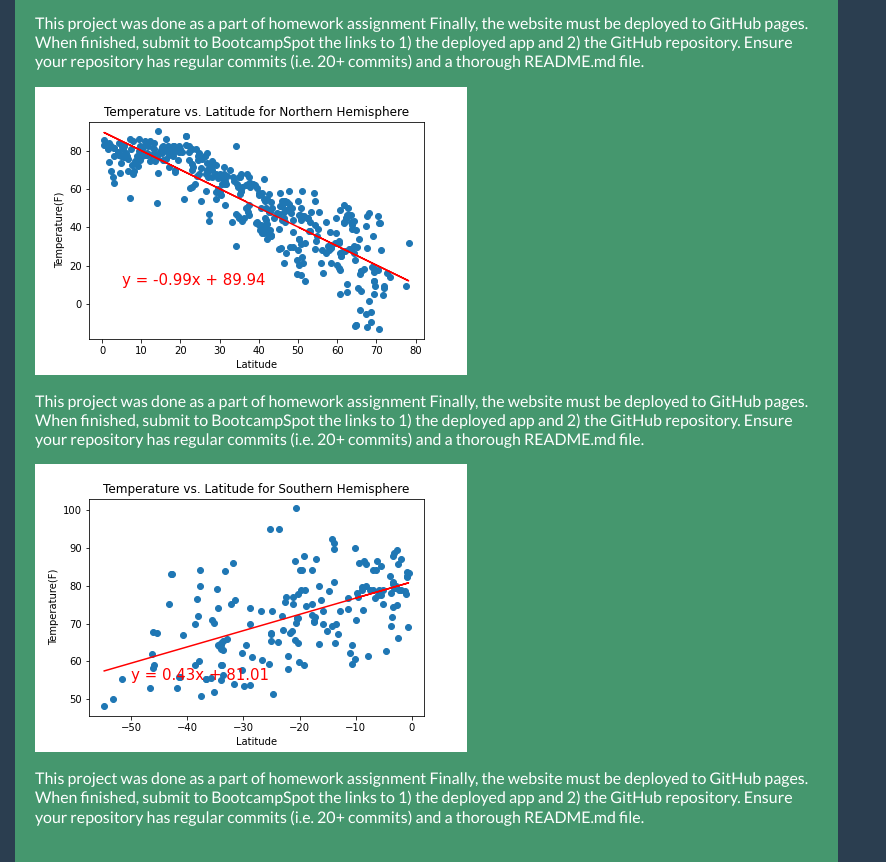
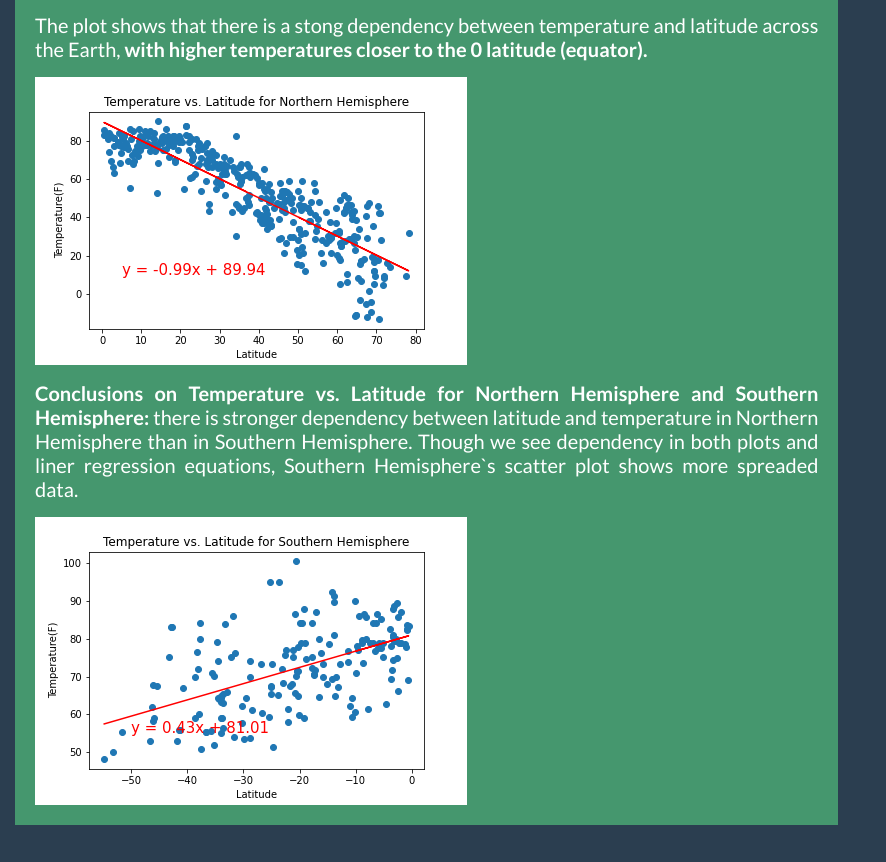
Before and after one commit to newbeadwork/Web-Design-Challenge, a plain HTML site: page temperature.html in a window 1280 px wide. Shown: the part 415-1277 px from the top of the page, without its empty margins (0-886 px from the left). After the commit the page ends 1240 px from the top, so only its background shows below. Drawn offline with nearby package versions, Linux system fonts and the light colour scheme.

Commit message:
Cleaned temperature.html

```diff
--- a/temperature.html
+++ b/temperature.html
@@ -17,7 +17,7 @@
 
 <body>
   <header class="navbar navbar-expand-lg navbar-light bg-light">
-    <a class="navbar-brand" href="index.html">Home</a>
+    <a class="navbar-brand" href="index.html">Latitude and Weather</a>
     <button class="navbar-toggler" type="button" data-toggle="collapse" data-target="#navbarSupportedContent" aria-controls="navbarSupportedContent" aria-expanded="false" aria-label="Toggle navigation">
       <span class="navbar-toggler-icon"></span>
     </button>
@@ -25,7 +25,7 @@
     <div class="collapse navbar-collapse" id="navbarSupportedContent">
       <ul class="navbar-nav mr-auto">
         <li class="nav-item active">
-          <a class="nav-link" href="#">Comparisons<span class="sr-only">(current)</span></a>
+          <a class="nav-link" href="comparisons.html">Comparisons<span class="sr-only">(current)</span></a>
         </li>
         <li class="nav-item">
           <a class="nav-link" href="data.html">Data</a>
@@ -37,8 +37,8 @@
           <div class="dropdown-menu" aria-labelledby="navbarDropdown">
             <a class="dropdown-item" href="temperature.html">Latitude vs. Temperature</a>
             <a class="dropdown-item" href="humidity.html">Latitude vs. Humidity</a>
-            <a class="dropdown-item" href="humidity.html">Latitude vs. Cloudness</a>
-            <a class="dropdown-item" href="humidity.html">Latitude vs. Wind</a>
+            <a class="dropdown-item" href="cloudness.html">Latitude vs. Cloudness</a>
+            <a class="dropdown-item" href="wind.html">Latitude vs. Wind</a>
           </div>
         </li>
       </ul>
@@ -49,32 +49,33 @@
     <div class="row">
 
       <div class="col-md-8">
-        <h1>Summary: Latitude vs.</h1>
+        <h1>Latitude vs. Temperature</h1>
         <div class="box">
           <div class="clearfix">
-            <img src="Visualizations/temp_vs_lat_all.png" alt="Map" class="img-fluid">
-            <p class="text-right">
-              <h6>This project was done as a part of homework assignment Finally, the website must be deployed to GitHub pages.
-                When finished, submit to BootcampSpot the links to 1) the deployed app and 2) the GitHub repository.
-                Ensure your repository has regular commits (i.e. 20+ commits) and a thorough README.md file.
-              </h6>
-            </p>
+            <img src="Visualizations/temp_vs_lat_all.png" alt="Temperature vs Latitude across the Globe" class="img-fluid">
+            <div class="text-justify">
+              <p>
+                <h5>The plot shows that there is a stong dependency between temperature and latitude across the Earth, <strong>with higher temperatures
+                  closer to the 0 latitude (equator).</strong>
+                </h5>
+              </p>
+            </div>
 
-            <img src="Visualizations/temp_vs_lat_north.png" alt="Map" class="img-fluid">
-            <p class="text-right">
-              <h6>This project was done as a part of homework assignment Finally, the website must be deployed to GitHub pages.
-                When finished, submit to BootcampSpot the links to 1) the deployed app and 2) the GitHub repository.
-                Ensure your repository has regular commits (i.e. 20+ commits) and a thorough README.md file.
-              </h6>
-            </p>
+            <img src="Visualizations/temp_vs_lat_north.png" alt="Temperature vs Latitude North" class="img-fluid">
+            <div class="text-justify">
+              <p>
+              <h5><strong>Conclusions on Temperature vs. Latitude
+                for Northern Hemisphere and Southern Hemisphere: </strong>
+                there is stronger dependency between latitude and temperature
+                in Northern Hemisphere than in Southern Hemisphere. Though we see
+                dependency in both plots and liner regression equations, Southern
+                Hemisphere`s scatter plot shows more spreaded data.
+              </h5>
+              </p>
+            </div>
 
-            <img src="Visualizations/temp_vs_lat_south.png" alt="Map" class="img-fluid">
-            <p class="text-right">
-              <h6>This project was done as a part of homework assignment Finally, the website must be deployed to GitHub pages.
-                When finished, submit to BootcampSpot the links to 1) the deployed app and 2) the GitHub repository.
-                Ensure your repository has regular commits (i.e. 20+ commits) and a thorough README.md file.
-              </h6>
-            </p>
+            <img src="Visualizations/temp_vs_lat_south.png" alt="Temperature vs Latitude South" class="img-fluid">
+
           </div>
         </div>
       </div>
```
Also changed, not shown: index.html (+1 -1 lines).
